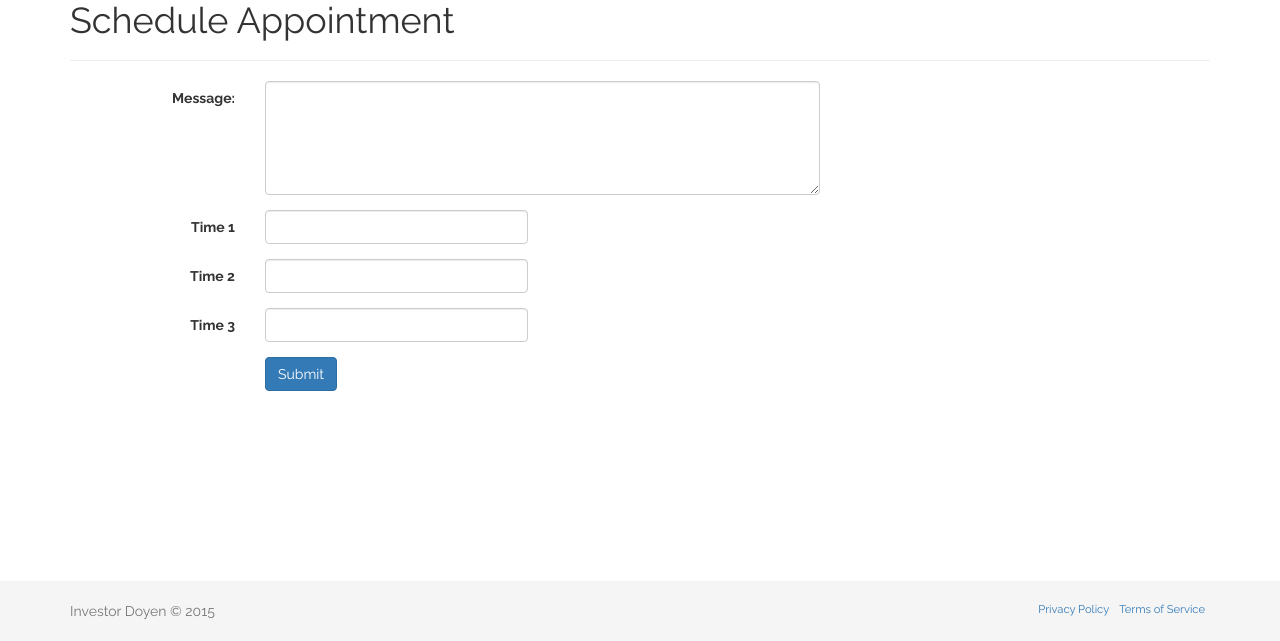
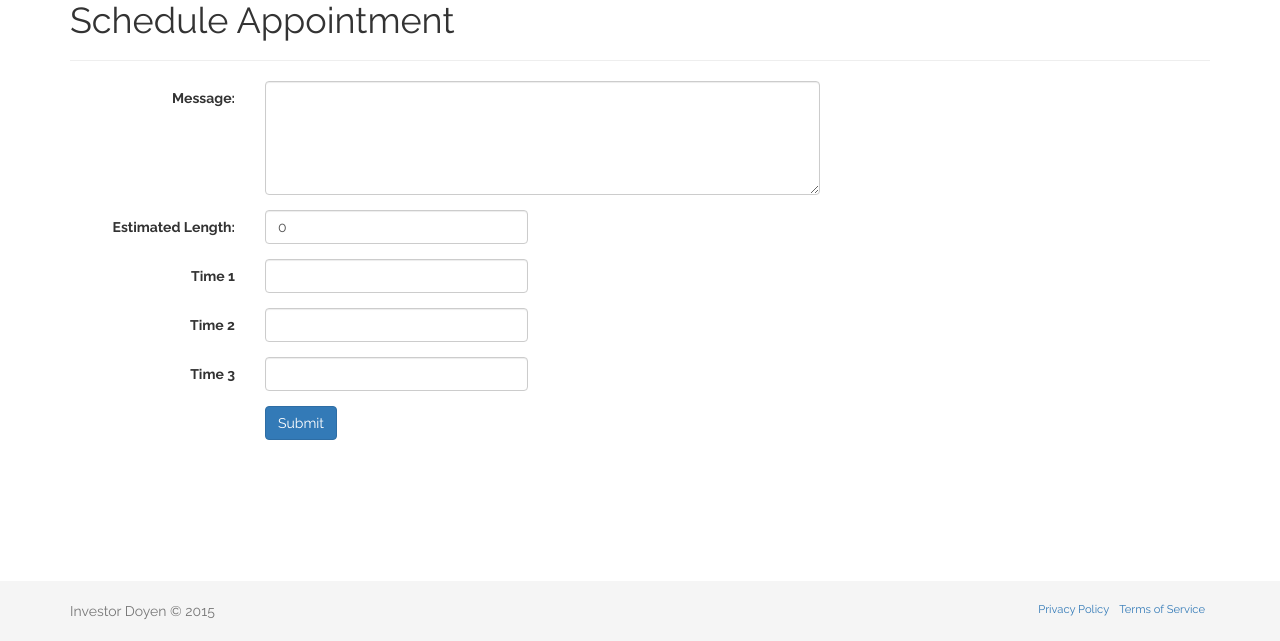
Before and after one commit to thess24/doyen, a Django app: page /expert/1/request/ in a window 1280 px wide. Shown: the part 159-800 px from the top of the page. Run offline with Django 3.2, Linux system fonts and the light colour scheme; a user stored in the database is signed in; tables that the repository leaves empty hold one stand-in row (values such as "Sample post"); some libraries are stand-ins or nearby versions.

Commit message:
redo userprof model

```diff
--- a/homepage/apps/main/models.py
+++ b/homepage/apps/main/models.py
@@ -32,8 +32,8 @@ class UserCard(models.Model):
 
 class UserProfile(models.Model):
 	user = models.OneToOneField(User)
-	stripe_id = models.CharField(max_length=200)
-	picture = models.ImageField(upload_to='profilepics')
+	stripe_id = models.CharField(max_length=200,blank=True,null=True)
+	picture = models.ImageField(upload_to='profilepics',blank=True,null=True) # make optional
 	default_card = models.ForeignKey(UserCard, blank=True,null=True)
 
 	def __unicode__(self):
@@ -41,6 +41,17 @@ class UserProfile(models.Model):
 
 
 class ExpertProfile(models.Model):
+
+	CATEGORIES = (
+		('Asset Allocation', 'Asset Allocation'),
+		('Equities', 'Equities'),
+		('Fixed Income', 'Fixed Income'),
+		('Sector Investing', 'Sector Investing'),
+		('Alternative Investing', 'Alternative Investing'),
+		('Geopolitics', 'Geopolitics'),
+		('Financial Planning', 'Financial Planning'),
+	)
+
 	user = models.OneToOneField(User)
 	short_bio = models.TextField()
 	resume = models.TextField()
@@ -52,12 +63,10 @@ class ExpertProfile(models.Model):
 	location = models.CharField(max_length=100)
 	twitter = models.CharField(max_length=50, blank=True, null=True)
 	linkedin = models.CharField(max_length=50, blank=True, null=True)
-	category = models.CharField(max_length=100)
-	# stripe_key = models.CharField(max_length=400)
-	# paypal_key = models.CharField(max_length=400)
-	# payment_notes = models.TextField()
-
-	# add stripe connect info?
+	category = models.CharField(max_length=100, choices=CATEGORIES)
+	stripe_key = models.CharField(max_length=400, blank=True, null=True)
+	paypal_key = models.CharField(max_length=400, blank=True, null=True)
+	payment_notes = models.TextField(blank=True, null=True)
 
 	tags = TaggableManager()
 
@@ -72,7 +81,7 @@ class Talk(models.Model):
 	created = models.DateTimeField(auto_now_add=True)
 	price = models.DecimalField(max_digits=6, decimal_places=2,blank=True,null=True)
 	room = models.CharField(max_length=100,blank=True,null=True)  # uuid for call room / expert rating
-	message = models.TextField(max_length=500, blank=True, null=True)  # make mandatory
+	message = models.TextField(max_length=500)
 	reply_message = models.TextField(max_length=500, blank=True, null=True)
 	time_estimated = models.IntegerField(default=0)
 
@@ -108,6 +117,7 @@ class Talk(models.Model):
 		return True
 
 	def call_length(self):
+		''' in minutes'''
 		start = self.time_started
 		end = self.time_ended
 
@@ -120,7 +130,8 @@ class Talk(models.Model):
 			return minutes
 
 	def cost(self):
-		return self.call_length() * self.price
+		''' cost overall'''
+		return self.call_length() * self.price / 60
 
 	def __unicode__(self):
 		return '{} - {}'.format(self.id,self.user.email)
@@ -145,17 +156,6 @@ class Rating(models.Model):
 
 	def __unicode__(self):
 		return self.expert.email
-
-
-class ConferenceLine(models.Model):
-	pin = models.CharField(max_length=10)
-	talk = models.ForeignKey(Talk, blank=True, null=True)
-	created_at = models.DateTimeField(auto_now_add=True)
-	expert = models.BooleanField(default=False)
-
-
-	def __unicode__(self):
-		return self.pin
 
 
 class CallIn(models.Model):
@@ -212,9 +212,10 @@ class ExpertProfileForm(ModelForm):
 class TalkForm(ModelForm):
 	class Meta:
 		model = Talk
-		fields = ['message']
+		fields = ['message', 'time_estimated']
 		widgets = {
 			'message': forms.Textarea(attrs={'rows':5, 'cols':15, 'class':'form-control'}),
+			'time_estimated': forms.TextInput(attrs={'class': 'form-control'})
 		}
 
 
--- a/homepage/apps/main/views.py
+++ b/homepage/apps/main/views.py
@@ -1,5 +1,5 @@
 from django.shortcuts import render, get_object_or_404
-from apps.main.models import ExpertProfile, Talk,TalkTime, Rating, Favorite, UserProfile, ConferenceLine, CallIn, UserCard
+from apps.main.models import ExpertProfile, Talk,TalkTime, Rating, Favorite, UserProfile, CallIn, UserCard
 from apps.main.models import TalkForm, TalkTimeForm, ExpertProfileForm, RatingForm, TalkReplyForm
 from django.contrib.auth.decorators import login_required
 from django.core.urlresolvers import reverse
@@ -31,11 +31,14 @@ def generatepin(talktime, digits=5, expert=False):
 
 	start_range = talktime - timedelta(days=2)
 	end_range = talktime + timedelta(days=2)
-	used_pins = ConferenceLine.objects.filter(time__range=[start_range,end_range]).values_list('pin',flat=True)
 
 	pin = random.randrange(maxpin)
-	if expert: pin = "1"+str(pin)
-	else: pin = "0"+str(pin)
+	if expert:
+		pin = "1"+str(pin)
+		used_pins = Talk.objects.filter(time__range=[start_range,end_range]).values_list('expert_pin',flat=True)
+	else:
+		pin = "0"+str(pin)
+		used_pins = Talk.objects.filter(time__range=[start_range,end_range]).values_list('user_pin',flat=True)
 
 	if pin in used_pins:
 		generatepin(talktime,expert=expert)
@@ -622,7 +625,7 @@ def talkpayment(request, talkid):
 				# create customer if user submits card and doesnt have a stripeid on file
 				customer = stripe.Customer.create(
 					card=token,
-					description=request.user.email
+					email=request.user.email
 				)
 
 				newcustomer.stripe_id = customer.id
@@ -657,45 +660,6 @@ def talkpayment(request, talkid):
 	return render(request, 'main/talkpayment.html', context)
 
 
-
-# def payment(request):
-# 	''' if customer has submitted card before, displays card on file
-# 		if they havent, it gets info from them '''
-
-
-# 	# need to:
-# 	# add card model to store cards for user
-# 	# add card fk for talk to know what card to charge
-# 	# handle errors
-# 	# add button to move to review page, also add selected/inputted card to talk model instance
-# 	# BEFORE PROD - change api key to real one and make env variable
-
-
-# 	stripe.api_key= 'sk_test_9ucD3dSakYLAivmgxMqOJd0r'  #test keys -- change to env var in prod
-# 	newcustomer, created = UserProfile.objects.get_or_create(user=request.user)
-
-# 	if newcustomer.stripe_id:
-# 		customer = stripe.Customer.retrieve(newcustomer.stripe_id)
-# 		card = customer.cards.retrieve(customer.default_card)
-
-# 	if request.method == "POST":
-# 		token = request.POST.get('stripeToken')
-
-# 		customer = stripe.Customer.create(
-# 			card=token,
-# 			description=request.user.email
-# 		)
-
-# 		card = customer.cards.retrieve(customer.default_card)
-
-
-# 		newcustomer, created = UserProfile.objects.get_or_create(user=request.user)
-# 		newcustomer.stripe_id = customer.id
-# 		newcustomer.save()
-
-
-# 	context = {'card':card}
-# 	return render(request, 'main/payment.html', context)
 
 
 def review(request, talkid):
@@ -756,9 +720,11 @@ def chargedashboard(request):
 		# # https://stripe.com/docs/api#create_charge
 		# # should pass customer and card
 
+		stripe.api_key= settings.STRIPE_API_KEY
+
 		try:
 			charge = stripe.Charge.create(
-				amount= cost_in_cents, # amount in cents
+				amount=int(cost_in_cents), # amount in cents
 				currency="usd",
 				customer=customer_id,
 				card=card_id,
--- a/homepage/templates/main/chargedashboard.html
+++ b/homepage/templates/main/chargedashboard.html
@@ -50,7 +50,7 @@
 	          <th>#</th>
 	          <th>User Name</th>
 	          <th>Expert Name</th>
-	          <th>Price Per Minute</th>
+	          <th>Price Per Hour</th>
 	          <th>Call Length</th>
 	          <th>Start Time</th>
 	          <th>End Time</th>
--- a/homepage/templates/main/expertfind.html
+++ b/homepage/templates/main/expertfind.html
@@ -130,7 +130,6 @@ span.stars span {
 			        	{% for t in e.tags.all %}
 			        	<span class="label label-default experttag"><a href="{% url 'tagsearch' t.name %}">{{t.name}}</a></span>
 			        	{% endfor %}
-
 			        </p>
 			        <p>{{e.short_bio|truncatechars:250}}</p>
 
@@ -142,7 +141,11 @@ span.stars span {
 
 			        	<a href="{% url 'expert' e.id%}" class="btn btn-primary" role="button" style='width:100%;'>View Profile</a>
 			        	<div style='padding:0px 80px'>
+			        		{% if e.rating_score %}
 				        	<span class="stars">{{e.rating_score}}</span>
+			        		{% else%}
+				        	<span class="stars">0.01</span>
+			        		{% endif %}
 				        	<div>({{e.rating_count}} reviews)</div>
 			        	</div>
 			        </p>
--- a/homepage/templates/main/requestedtalks.html
+++ b/homepage/templates/main/requestedtalks.html
@@ -53,11 +53,11 @@
 {% for t in reqtalks %}
 
           <tr data-toggle="collapse" data-target="#row{{t.id}}" class="accordion-toggle">
-            <td>{{t.expert.last_name}}, {{t.expert.first_name}}</td>
+            <td>{{t.user.last_name}}, {{t.user.first_name}}</td>
             <td>{{t.created}}</td>
-            <td>{{t.call_length}} mins</td>
+            <td>{{t.time_estimated}} mins</td>
             <td>
-              <button type="button" class="btn btn-primary  btn-xs" data-toggle="modal" data-target="#exampleModal" data-name="{{t.user.first_name}} {{t.user.last_name}}" data-time="{{t.time}}" data-reqid="{{t.id}}" >Respond</button>
+              <button type="button" class="btn btn-primary  btn-xs" data-toggle="modal" data-target="#exampleModal" data-name="{{t.user.first_name}} {{t.user.last_name}}" data-time="{{t.created}}" data-reqid="{{t.id}}" >Respond</button>
 
               <button class='btn btn-xs' type='submit'>More</button>
             </td>
--- a/homepage/templates/main/requesttalk.html
+++ b/homepage/templates/main/requesttalk.html
@@ -47,6 +47,16 @@
 	        	{{requestform.message}}
 		    </div>
 		  </div>
+
+
+		  <div class="form-group">
+			<label for="{{ requestform.time_estimated.id_for_label }}"  class="col-sm-2 control-label">Estimated Length:</label>
+		    <div class="col-sm-3">
+	        	{{requestform.time_estimated.errors}}
+	        	{{requestform.time_estimated}}
+		    </div>
+		  </div>
+
 		  <div class="form-group">
 		    <label for="{{talktimeform.talk1.id_for_label}}" class="col-sm-2 control-label">Time 1</label>
 		    <div class="col-sm-3">
@@ -75,9 +85,6 @@
 		    </div>
 		  </div>
 
-<!-- <textarea class="form-control" rows="3" id="id_message" maxlength="500" name="message"></textarea> -->
-
-        {{talkformset.talk1}}
 
 		</div>
 		<br>
--- a/homepage/templates/main/talkpayment.html
+++ b/homepage/templates/main/talkpayment.html
@@ -160,7 +160,7 @@
       <div class="form-group">
         <label class="col-sm-2 control-label" for="card-holder-name">Name on Card</label>
         <div class="col-sm-5">
-          <input type="text" class="form-control" name="card-holder-name" id="card-holder-name" placeholder="Card Holder's Name">
+          <input type="text" class="form-control" name="card-holder-name" id="card-holder-name" placeholder="Card Holder's Name" data-stripe="name">
         </div>
       </div>
       <div class="form-group">
@@ -218,7 +218,7 @@
 <!-- stripe reccomends this in head -->
   <script type="text/javascript">
     // This identifies your website in the createToken call below
-    Stripe.setPublishableKey('pk_test_LuACnwzu1gOIBxwqsbndp2nY');
+    Stripe.setPublishableKey("{{stripekey}}");
 
     var stripeResponseHandler = function(status, response) {
       var $form = $('#payment-form');
```
Also changed, not shown: homepage/apps/main/admin.py (+9 -19 lines), homepage/templates/main/expert.html (+0 -13 lines), homepage/media/profilepics/puppy_JOozTqf.jpg (added).
